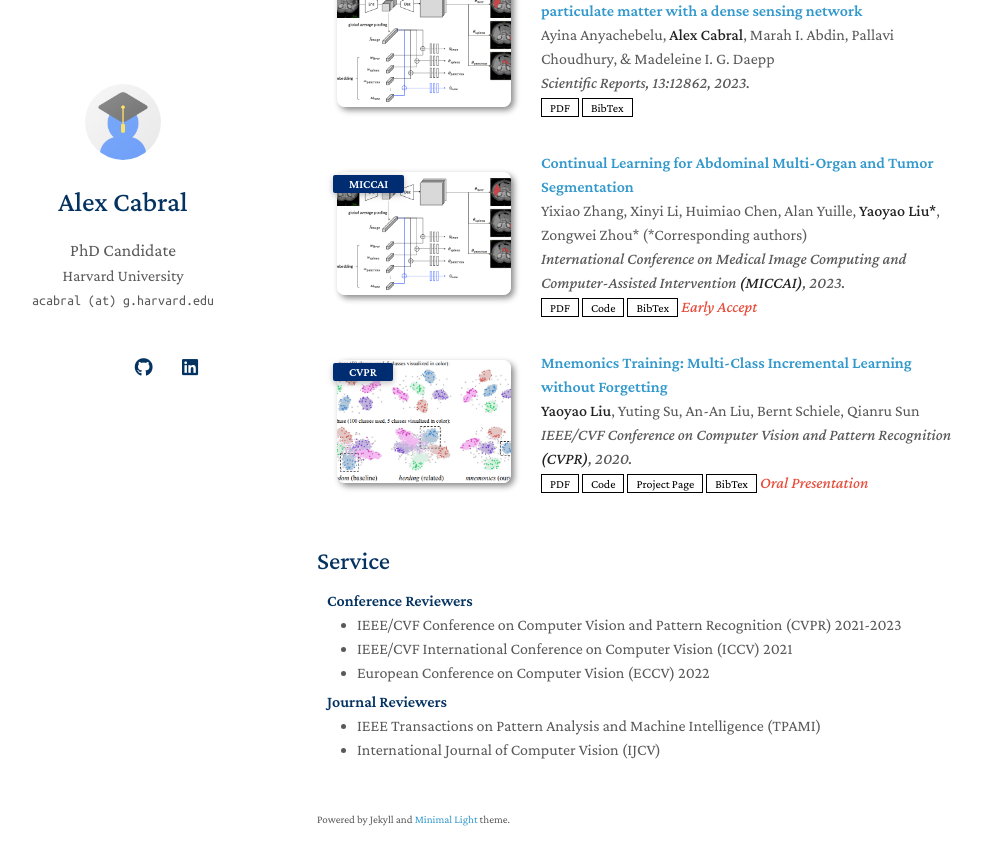
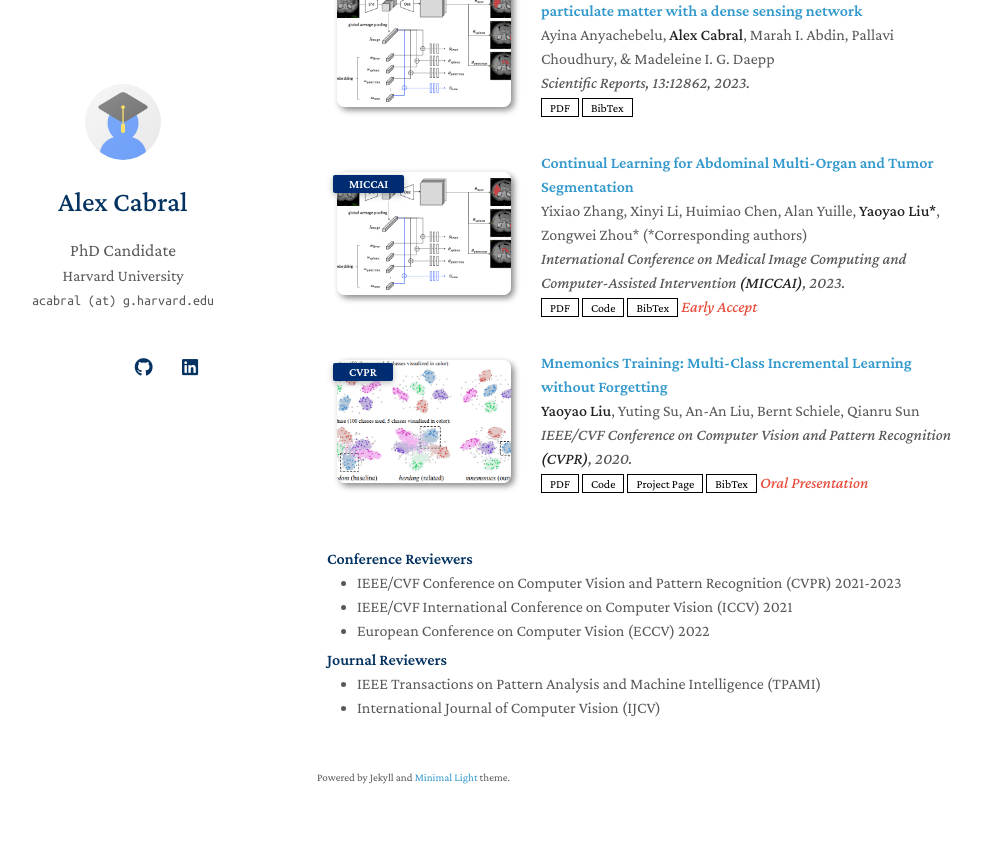
Before and after one commit to a-cabral/a-cabral.github.io, a Jekyll site: the page built from index.md, in a window 1280 px wide and 900 px high, scrolled down 728 px. Shown: the top 865 px of the window, without its empty margins (153-1135 px from the left). Built offline with Jekyll 4.4.1, drawn with Linux system fonts in a browser that asks for light colours; nearby versions of some CDN libraries; a style sheet for code colours, icons or effects is not loaded; our own code applies the rules of GitHub Pages for plain Markdown files.

Commit message:
Update index.md

```diff
--- a/index.md
+++ b/index.md
@@ -22,4 +22,4 @@ I am on the job market, looking for a position beginning in Summer-Fall 2024!
 
 {% include_relative _includes/publications.md %}
 
-{% include_relative _includes/services.md %}
+[//]: # {% include_relative _includes/services.md %}
```
